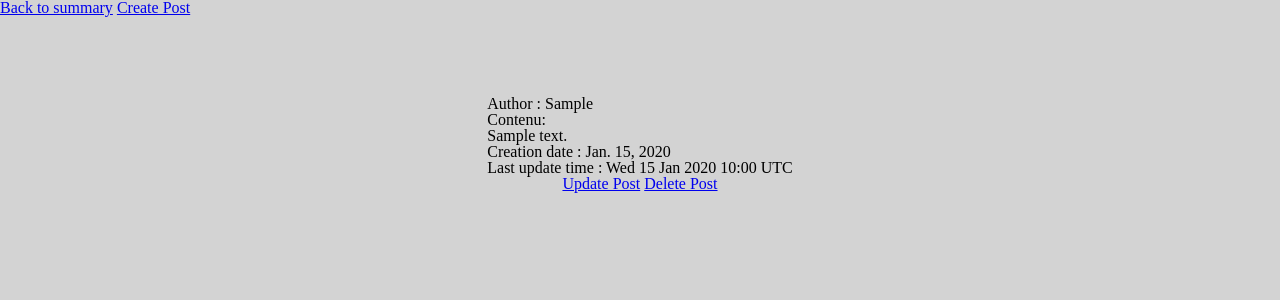
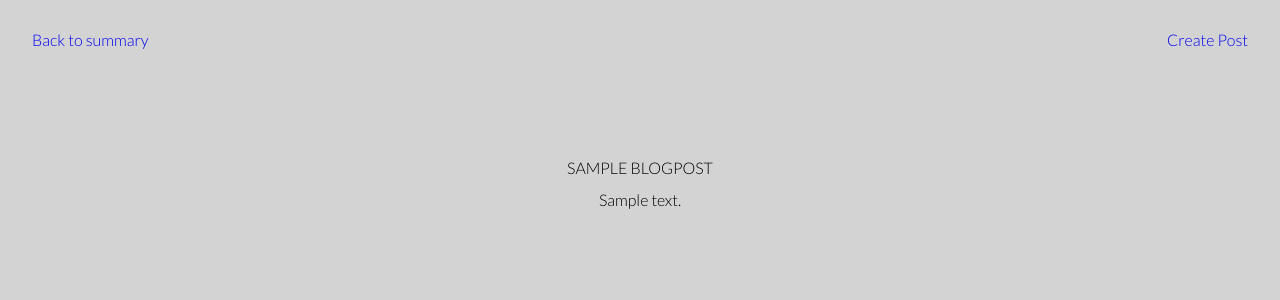
Before and after one commit to anasmirhzer/Django_blog, a Django app: a page that uses src/posts/templates/posts/base.html in a window 1280 px wide. Shown: the top 300 px of the page. Run offline with Django 3.2, Linux system fonts and the light colour scheme; a user stored in the database is signed in; tables that the repository leaves empty hold one stand-in row (values such as "Sample post").

Commit message:
css styling blog

```diff
--- a/src/djangoBlog/urls.py
+++ b/src/djangoBlog/urls.py
@@ -21,7 +21,7 @@ urlpatterns = [
     path('admin/', admin.site.urls),
     path('', BlogPostListPosts.as_view(), name='home'),
     path('<str:slug>', BlogPostDetailPost.as_view(), name='post_details'),
-    path('/CreatePost', BlogPostAddPost.as_view(), name='add_post'),
+    path('CreatePost/', BlogPostAddPost.as_view(), name='add_post'),
     path('<str:slug>/UpdatePost', BlogPostUpdatePost.as_view(), name='edit_post'),
     path('<str:slug>/DeletePost', BlogPostDeletePost.as_view(), name='delete_post'),
 ]
--- a/src/posts/static/css/style.css
+++ b/src/posts/static/css/style.css
@@ -1,15 +1,21 @@
-@import url('https://fonts.googleapis.com/css2?family=Raleway:wght@100&display=swap');
-@import "reset.css";
+@import url('https://fonts.googleapis.com/css2?family=Lato:wght@300&display=swap');
+@import "reset.css"; */
 
 body {
-    background-color: mintcrean ;
-    font-color : 'Raleway', sans-serif;
+    background-color: mintcream ;
+    font-family: 'Lato', sans-serif;
 }
 
-#nav_home {
+
+nav{
     margin: 2rem;
     display: flex;
-    justify-content: space-around;
+    justify-content: space-between;
+    font-family: 'Lato', sans-serif;
+}
+
+nav > a {
+    text-decoration: none;
 }
 
 #blog {
@@ -17,6 +23,7 @@ body {
     flex-direction: column;
     align-items: center;
     margin-top : 5rem;
+    font-family: 'Lato', sans-serif;
 }
 
 #blog article {
@@ -57,3 +64,15 @@ body {
 .post-expert {
     margin-bottom : 1rem;
 }
+
+.post-detail {
+    display: flex;
+    flex-direction: column;
+    align-items: center;
+}
+
+.post-detail > h1 {
+    text-transform: uppercase;
+    margin-bottom: 1rem;
+    font-family: 'Lato', sans-serif;
+}
--- a/src/posts/templates/posts/add_post.html
+++ b/src/posts/templates/posts/add_post.html
@@ -1,7 +1,7 @@
 {% extends 'posts/base.html' %}
 
 {% block title %}
-    <h1>{{ submit_text }}</h1>
+    <title>{{ submit_text }}</title>
 {% endblock %}
 
 {% block content %}
--- a/src/posts/templates/posts/base.html
+++ b/src/posts/templates/posts/base.html
@@ -9,12 +9,10 @@
 </head>
 <body>
     <nav id="nav_1">
-        <p>
             <a href="{% url 'home'  %}">Back to summary</a>
         {% if request.user.is_authenticated %}
             <a href="{% url 'add_post'  %}">Create Post</a>
         {% endif %}
-        </p>
     </nav>
     <section id="blog">
         {% block content %}
--- a/src/posts/templates/posts/post.html
+++ b/src/posts/templates/posts/post.html
@@ -5,32 +5,11 @@
 {% endblock %}
 
 {% block content %}
-<div id="article_details">
-            <p>
-                <h2>Author : {{ post.author|title }} </h2>
-            </p>
-            <p>
-                <h3>{{ post.category|title }} </h3>
-            </p>
-            <p>
-                <h2>Contenu:</h2>
-            </p>
-            <p>
-                {{ post.content }}
-            </p>
-            <p>
-                Creation date : {{ post.created_on }}
-            </p>
-            <p>
-                Last update time : {{ post.last_updated |date:"D d M Y"}} {{ post.last_updated|time:"H:i" }} {{ post.last_updated|time:"e" }}
-            </p>
-    </div>
-    <div class="actions_onlist">
-        {% if request.user.is_authenticated %}
-        <div>
-            <a href="{% url 'edit_post' slug=post.slug %}">Update Post</a>
-            <a href="{% url 'delete_post' slug=post.slug  %}">Delete Post</a>
-        </div>
-        {% endif %}
-    </div>
+    <article class="post-detail">
+
+        <h1> {{ post.title }}</h1>
+        <p>
+            {{ post.content }}
+        </p>
+    </article>
 {% endblock %}
```
